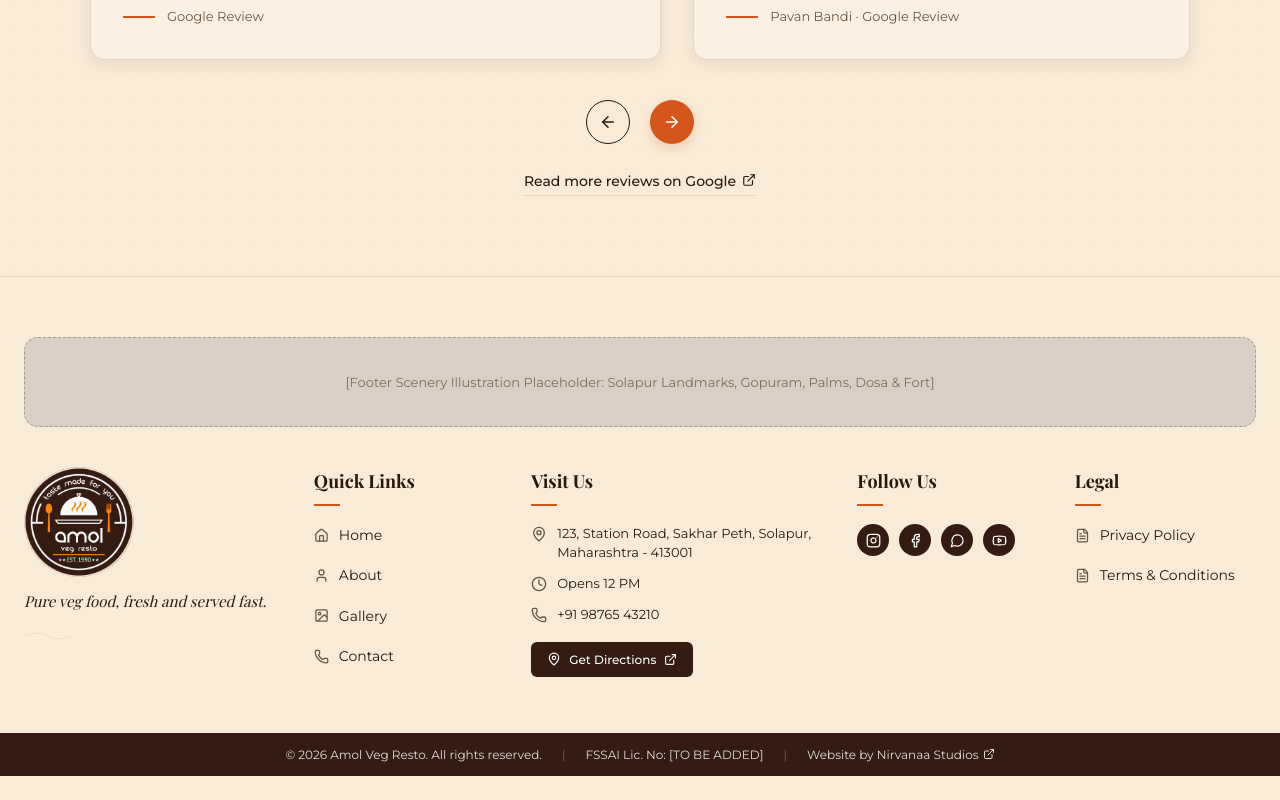
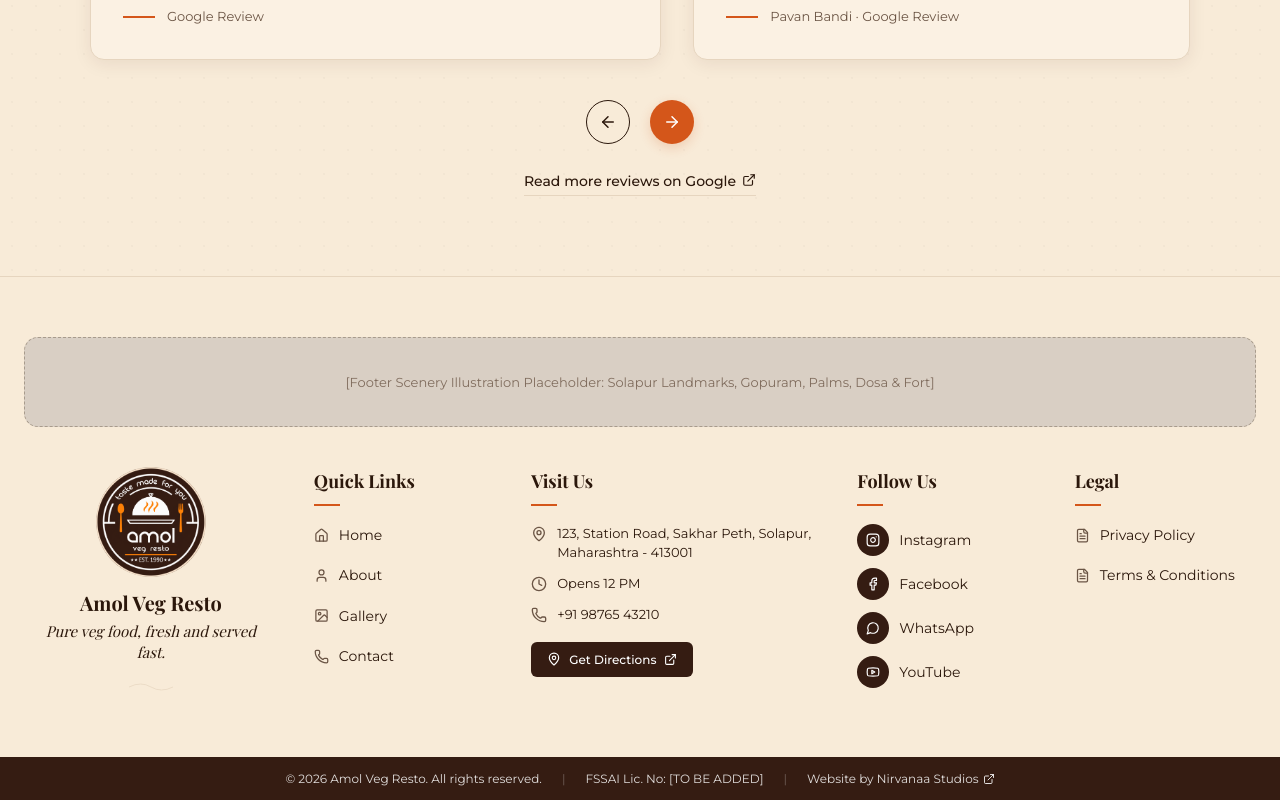
Before and after one commit to Jeeerryyy/amol-, a React (Vite) app: page / in a window 1280 px wide. Shown: the part 3030-3830 px from the top of the page. Before the commit the page ends 3806 px from the top, so only its background shows below. Built offline with nearby package versions, Linux system fonts and the light colour scheme; a web font is replaced by a local one.

Commit message:
feat: align footer logo and text in center, make follow us links vertical

```diff
--- a/src/components/Footer/Footer.css
+++ b/src/components/Footer/Footer.css
@@ -46,12 +46,27 @@
 .footer-col-brand {
   display: flex;
   flex-direction: column;
-  align-items: flex-start;
+  align-items: center;
+  text-align: center;
+}
+
+.footer-logo-link {
+  display: inline-flex;
+  justify-content: center;
 }
 
 .footer-logo {
   border-radius: 50%;
   margin-bottom: 14px;
+}
+
+.footer-brand-title {
+  font-family: var(--font-serif);
+  font-size: 20px;
+  font-weight: var(--fw-bold);
+  color: var(--color-text-dark);
+  line-height: 1.2;
+  margin-bottom: 6px;
 }
 
 .footer-tagline {
@@ -61,6 +76,7 @@
   color: var(--color-text-dark);
   line-height: 1.4;
   margin-bottom: 12px;
+  max-width: 220px;
 }
 
 .footer-flourish {
@@ -164,11 +180,31 @@
   background-color: #24120C;
 }
 
-/* Social Buttons */
-.footer-social-icons {
+/* Social Buttons & Vertical List */
+.footer-social-vertical {
   display: flex;
+  flex-direction: column;
+  gap: 12px;
+}
+
+.footer-social-link {
+  display: inline-flex;
   align-items: center;
   gap: 10px;
+  font-family: var(--font-sans);
+  font-size: 14px;
+  color: var(--color-text-dark);
+  text-decoration: none;
+  transition: color 0.2s ease;
+}
+
+.footer-social-link:hover {
+  color: var(--color-accent-orange);
+}
+
+.footer-social-link:hover .social-icon-btn {
+  background-color: var(--color-accent-orange);
+  transform: translateY(-1px);
 }
 
 .social-icon-btn {
@@ -181,12 +217,8 @@
   align-items: center;
   justify-content: center;
   text-decoration: none;
+  flex-shrink: 0;
   transition: background-color 0.2s ease, transform 0.2s ease;
-}
-
-.social-icon-btn:hover {
-  background-color: var(--color-accent-orange);
-  transform: translateY(-2px);
 }
 
 /* Bottom Bar */
--- a/src/components/Footer/Footer.tsx
+++ b/src/components/Footer/Footer.tsx
@@ -42,6 +42,7 @@ export const Footer: React.FC = () => {
               height="110"
             />
           </a>
+          <h3 className="footer-brand-title">{brand.name}</h3>
           <p className="footer-tagline">{footer.tagline}</p>
           <div className="footer-flourish" aria-hidden="true">
             <svg width="48" height="12" viewBox="0 0 48 12" fill="none" stroke="var(--color-border)">
@@ -118,20 +119,32 @@ export const Footer: React.FC = () => {
         <div className="footer-col">
           <h4 className="footer-col-title">Follow Us</h4>
           <div className="footer-title-rule" aria-hidden="true" />
-          <div className="footer-social-icons">
-            <a href="#" className="social-icon-btn" aria-label="Instagram">
-              <Instagram size={15} />
-            </a>
-            <a href="#" className="social-icon-btn" aria-label="Facebook">
-              <Facebook size={15} />
-            </a>
-            <a href={footer.socials[2]?.url || '#'} className="social-icon-btn" aria-label="WhatsApp">
-              <MessageCircle size={15} />
-            </a>
-            <a href="#" className="social-icon-btn" aria-label="YouTube">
-              <Youtube size={15} />
-            </a>
-          </div>
+          <ul className="footer-links-list footer-social-vertical">
+            <li>
+              <a href="#" className="footer-social-link" aria-label="Instagram">
+                <span className="social-icon-btn"><Instagram size={14} /></span>
+                <span>Instagram</span>
+              </a>
+            </li>
+            <li>
+              <a href="#" className="footer-social-link" aria-label="Facebook">
+                <span className="social-icon-btn"><Facebook size={14} /></span>
+                <span>Facebook</span>
+              </a>
+            </li>
+            <li>
+              <a href={footer.socials[2]?.url || '#'} className="footer-social-link" aria-label="WhatsApp">
+                <span className="social-icon-btn"><MessageCircle size={14} /></span>
+                <span>WhatsApp</span>
+              </a>
+            </li>
+            <li>
+              <a href="#" className="footer-social-link" aria-label="YouTube">
+                <span className="social-icon-btn"><Youtube size={14} /></span>
+                <span>YouTube</span>
+              </a>
+            </li>
+          </ul>
         </div>
 
         {/* Column 5: Legal */}
```
